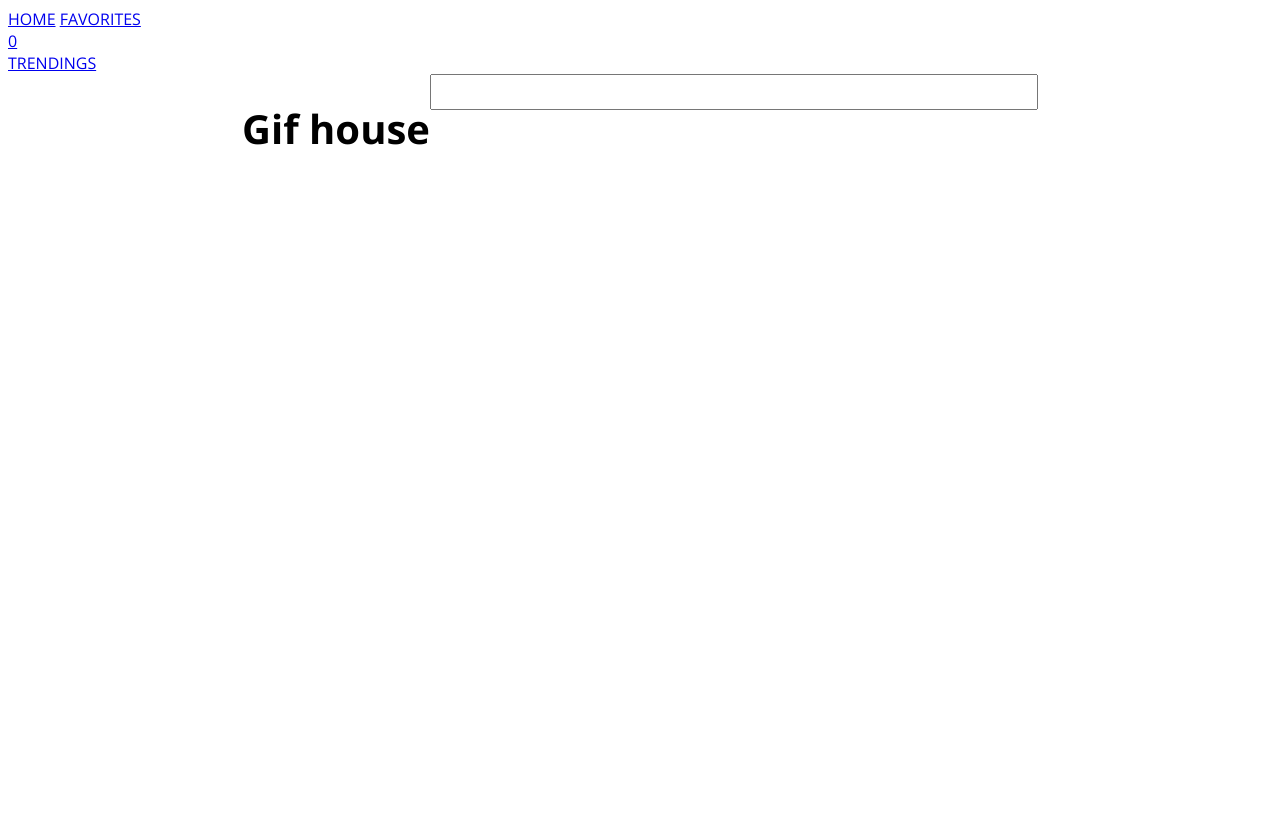
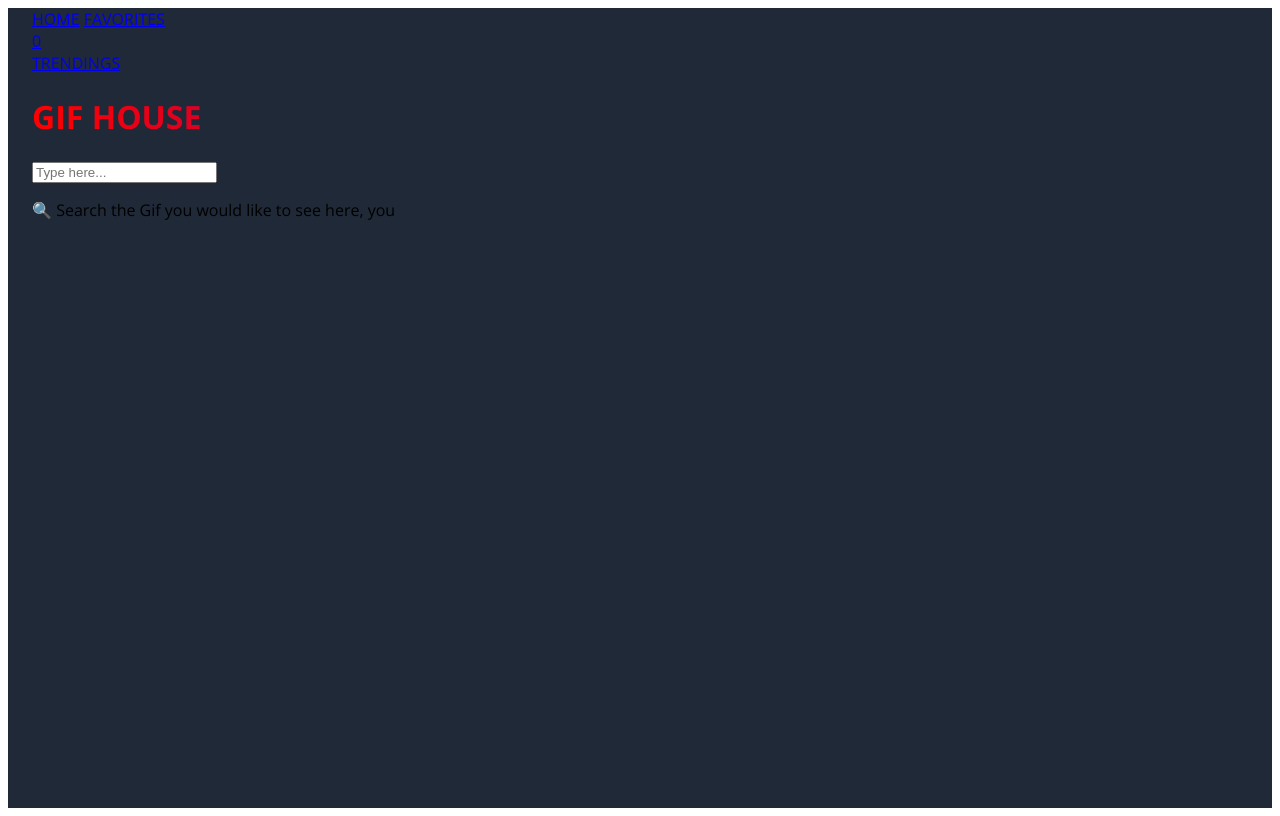
Before and after one commit to AbuBakkarSiddiqueAnir/Gif-house, a SvelteKit app: page / in a window 1280 px wide. Built offline with nearby package versions, Linux system fonts and the light colour scheme; no server answers.

Commit message:
header animation and card skeleton added

```diff
--- a/src/components/GifGrid.svelte
+++ b/src/components/GifGrid.svelte
@@ -1,10 +1,21 @@
 <script lang='ts'>
 	import GifCard from './GifCard.svelte';
-  export let gifs : [];
+  import Skeleton from './Skeleton.svelte';
+  export let gifs : any;
+  export let loading:boolean;
 </script>
 
+
+
+
 <div class="grid grid-cols-1 sm:grid-cols-2 md:grid-cols-3 lg:grid-cols-4 gap-4 mx-auto">
+  {#if loading}
+     {#each new Array(20) as skeleton}
+      <Skeleton/>
+    {/each}
+  {:else}
     {#each gifs as gif, i}
       <GifCard gif={gif} i={i}/>
     {/each}
+  {/if}
 </div>
--- a/src/components/Head.svelte
+++ /dev/null
@@ -1,66 +0,0 @@
-
-<script>
-  import { quintOut } from 'svelte/easing';
-	import { crossfade } from 'svelte/transition';
-	import { flip } from 'svelte/animate';
-  import { onMount } from 'svelte';
-  import { browser } from '$app/environment'
-  let ele, p1, p2;
-    if(browser) {
-         ele = document?.getElementById('h1tag')
-     p1 = document?.getElementById('p1')
-     p2 = document?.getElementById('p2')
-    }
-
-
-    let isInputFocused = false;
-
-    const handleFocus = () => {
-      isInputFocused = true;
-      document.querySelector('.header')?.classList.add('input-focused');
-      p2?.prepend(ele)
-    }
-
-    const handleBlur = () => {
-      isInputFocused = false;
-      document.querySelector('.header')?.classList.remove('input-focused');
-      p1?.append(ele)
-    }
-
-    const [send, receive] = crossfade({ duration: 2000 })
-</script>
-
-
-<div class="cont w-full flex flex-col justify-center">
-    <div id="p1" in:receive='{{key:'h1'}}' out:send='{{key:'h1'}}' >
-    </div>
-    <div  id="p2" class="flex justify-center w-full"  >
-        <h1 id="h1tag" class="text-[50px] text-center" in:receive='{{key:'h1'}}' out:send='{{key:'h1'}}' >Gif house</h1>
-        <input type="text"
-        on:focusin={handleFocus}
-        on:focusout={handleBlur} class="w-[800px] h-8 mx-auto" name="" id="">
-    </div>
-</div>
-
-
-<style>
-    .cont {
-        width: 100%;
-        display: flex ;
-        flex-direction: column;
-        justify-content: center;
-    }
-    h1 {
-        font-size: 40px;
-        text-align: center;
-    }
-    #p2 {
-        display: flex;
-        justify-content: center;
-        width:100%;
-    }
-    input {
-        width:600px;
-        height: 30px;
-    }
-</style>
--- a/src/components/Header.svelte
+++ b/src/components/Header.svelte
@@ -1,7 +1,11 @@
 <script lang="ts">
+	import { flip } from 'svelte/animate';
 	import type { GifObject } from './../types/interface';
   import { searchGif } from '../utils/request';
   import { GifHouseStore } from '../gifstore';
+  import { crossfade } from './crossFade';
+  export let loading:boolean;
+  let searchTerm = ''
 
     let isInputFocused = false;
 
@@ -15,32 +19,12 @@
       document.querySelector('.header')?.classList.remove('input-focused');
     }
 
-    export let value = '';
 
-    let timerId:any;
-
-    function debounce(func:Function) {
-      return function (...args:any[]) {
-        if (timerId) {
-          clearTimeout(timerId);
-        }
-
-        timerId = setTimeout(() => {
-          func(...args);
-          timerId = null;
-        }, 500);
-      };
-    }
-
-     const handleInputChange = async (event: { target: { value: string } }) => {
-      if(event.target.value.length > 2){
-        gifSearchHandler(event.target.value)
-      }
-    }
-
-    const gifSearchHandler = async (searchTerm:string) => {
+    const gifSearchHandler = async (event:KeyboardEvent) => {
+      if(event.keyCode !== 13) return
+      loading = true;
       const gifs = await searchGif(searchTerm);
-       const gifsToStore = gifs.data.map((gif : GifObject) => {
+      const gifsToStore = gifs.data.map((gif : GifObject) => {
             return {
                 id: gif.id,
                 gif_url: gif.images['original'].webp,
@@ -48,41 +32,40 @@
             }
        })
        GifHouseStore.set(gifsToStore);
+       loading = false;
     }
-
+    const [send, receive] = crossfade
   </script>
 
-  <div class="w-full flex justify-center {`header ${isInputFocused ? 'input-focused h-[10rem]' : 'h-[22rem]'}`}">
-    <h1 class="text-8xl logo font-bold" style="background-image: linear-gradient(to right, red, blue); -webkit-background-clip: text; -webkit-text-fill-color: transparent;">
-        Gif House
+
+  <div class="w-full flex justify-between flex-col mb-5 transition-all duration-300  {`header ${isInputFocused ? 'input-focused ' : ''}`}">
+    {#if isInputFocused}
+    <h1  in:receive='{{key:'h1'}}' out:send='{{key:'h1'}}'  class="text-8xl whitespace-nowrap  logo font-bold" style="background-image: linear-gradient(to right, red, blue); -webkit-background-clip: text; -webkit-text-fill-color: transparent;">
+      Gif House
+    </h1>
+
+    {/if}
+
+    <div class="flex justify-between items-center w-full gap-6 mt-5">
+      {#if !isInputFocused}
+      <h1  in:receive='{{key:'h1'}}' out:send='{{key:'h1'}}'    class="text-[3.6rem] whitespace-nowrap logo font-bold" style="background-image: linear-gradient(to right, red, blue); -webkit-background-clip: text; -webkit-text-fill-color: transparent;">
+        GIF HOUSE
       </h1>
-    <div class="input-container">
+      {/if}
       <input
-        class="input-field"
-        bind:value={value}
+        class='w-full p-[0.7rem] transition-all border-1 border-solid outline-none  border-gray-500 duration-300 ease-in'
         type="text"
         placeholder="Type here..."
-        on:change={debounce(handleInputChange)}
+        bind:value={searchTerm}
+        on:keyup={ (e)=> gifSearchHandler (e)}
         on:focusin={handleFocus}
         on:focusout={handleBlur}
       />
     </div>
   </div>
   <style>
-    .header {
-      display: flex;
-      flex-direction: column;
-      align-items: center;
-      gap: 1rem;
-      transition: all 0.3s ease;
-      transform: translateY(0);
-    }
 
-    .input-container {
-      display: flex;
-      align-items: center;
-      transition: all 0.3s ease;
-    }
+
 
     .input-field {
       width: 500px;
@@ -98,14 +81,7 @@
       box-shadow: 0 0 0 2px rgba(66, 153, 225, 0.5);
     }
 
-    .logo {
-      transition: all 0.3s ease;
-    }
 
-    .input-focused .logo {
-      font-size: 60px;
-      transform: translateY(-20px);
-    }
 
 
   </style>
--- /dev/null
+++ b/src/components/Skeleton.svelte
@@ -0,0 +1,5 @@
+<div role="status" class="space-y-8 animate-pulse md:space-y-0 md:space-x-8 md:flex md:items-center">
+    <div class="flex items-center justify-center w-full h-48 bg-gray-300 rounded sm:w-96 dark:bg-gray-700">
+        <svg class="w-12 h-12 text-gray-200" xmlns="http://www.w3.org/2000/svg" aria-hidden="true" fill="currentColor" viewBox="0 0 640 512"><path d="M480 80C480 35.82 515.8 0 560 0C604.2 0 640 35.82 640 80C640 124.2 604.2 160 560 160C515.8 160 480 124.2 480 80zM0 456.1C0 445.6 2.964 435.3 8.551 426.4L225.3 81.01C231.9 70.42 243.5 64 256 64C268.5 64 280.1 70.42 286.8 81.01L412.7 281.7L460.9 202.7C464.1 196.1 472.2 192 480 192C487.8 192 495 196.1 499.1 202.7L631.1 419.1C636.9 428.6 640 439.7 640 450.9C640 484.6 612.6 512 578.9 512H55.91C25.03 512 .0006 486.1 .0006 456.1L0 456.1z"/></svg>
+    </div>
+</div>
--- a/src/components/Typer.svelte
+++ b/src/components/Typer.svelte
@@ -1,6 +1,6 @@
 <script lang="ts">
 	import { onMount } from 'svelte';
-    let phrase:string = 'Search the Gif you would like to see here...'
+    let phrase:string = '🔍 Search the Gif you would like to see here, you can add your favorite gif to your personalized list..!!😍'
     let typeChars:string = '';
     let index:number = 0;
     let typeWritter:number;
@@ -24,7 +24,7 @@
 </script>
 
 <section class="w-full">
-    <div class="max-w-lg mx-auto">
-        <p class="italic text-red-900 text-4xl tracking-wider leading-9">{typeChars}</p>
+    <div class="max-w-4xl">
+        <p class="italic text-gray-400  text-3xl font-normal tracking-wider leading-9">{typeChars}</p>
     </div>
 </section>
--- /dev/null
+++ b/src/components/crossFade.ts
@@ -0,0 +1,3 @@
+import { crossfade as svelteCrossfade } from 'svelte/transition';
+
+export const crossfade = svelteCrossfade({ duration: 300 });
--- a/src/routes/+layout.svelte
+++ b/src/routes/+layout.svelte
@@ -30,9 +30,9 @@
 <style>
   @import url("https://fonts.googleapis.com/css2?family=Inter:wght@400;500;600;700&family=Lora:wght@500;600;700&family=Open+Sans:ital,wght@0,400;0,500;0,600;0,700;1,400;1,500;1,600;1,700&family=Poppins:wght@400;500;600;700&display=swap");
 
-  /* @tailwind base;
+  @tailwind base;
   @tailwind components;
-  @tailwind utilities; */
+  @tailwind utilities;
 
   * {
     font-family: "Open Sans", sans-serif;
--- a/src/routes/+page.svelte
+++ b/src/routes/+page.svelte
@@ -6,18 +6,17 @@ import {
     GifHouseStore
 } from '../gifstore';
   import Typer from '../components/Typer.svelte';
-  import Head from '../components/Head.svelte';
+
+  $: loading = false;
 
 </script>
 
-<div class='w-7xl mx-auto flex flex-wrap'>
-    <!-- <Header/>
+<div class='w-7xl mx-auto mt-5 flex flex-wrap'>
+    <Header loading={loading}/>
     {#if $GifHouseStore.length > 1}
-    <GifGrid gifs={$GifHouseStore}/>
-{:else}
-    <Typer/>
-{/if} -->
-
-<Head/>
+        <GifGrid loading={loading} gifs={$GifHouseStore}/>
+    {:else}
+     <Typer/>
+    {/if}
 
  </div>
```
